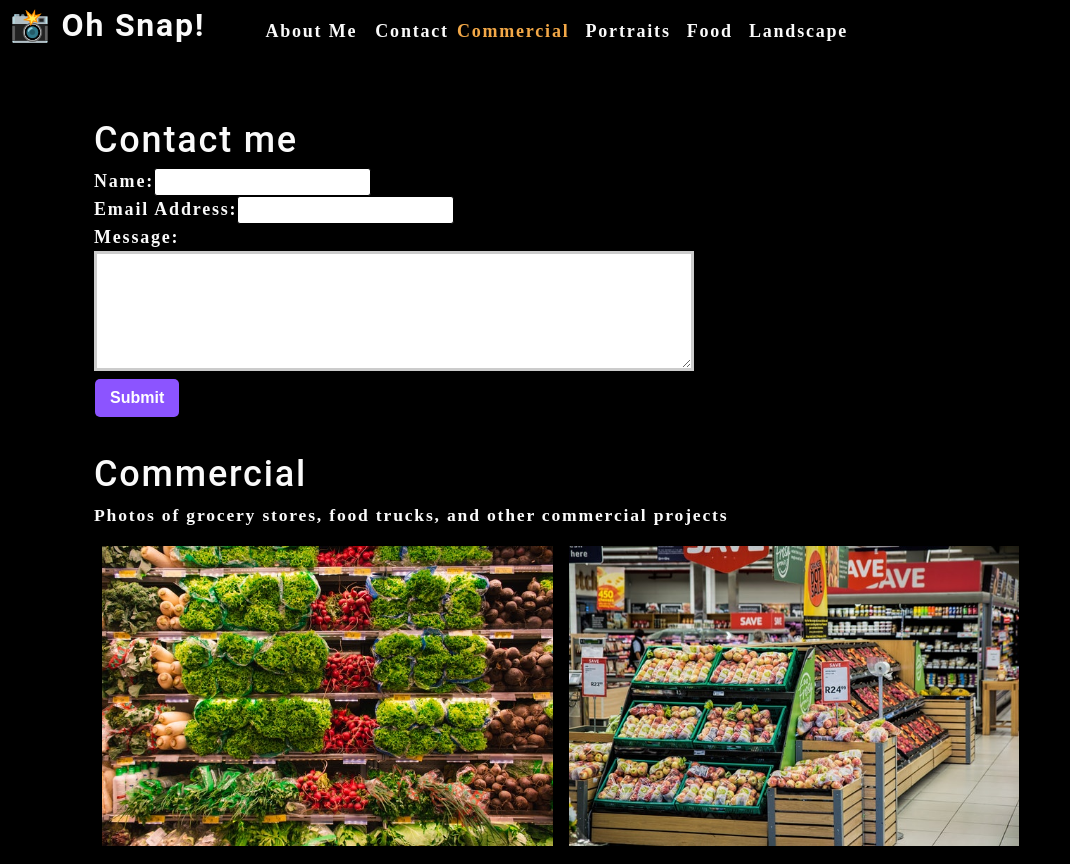
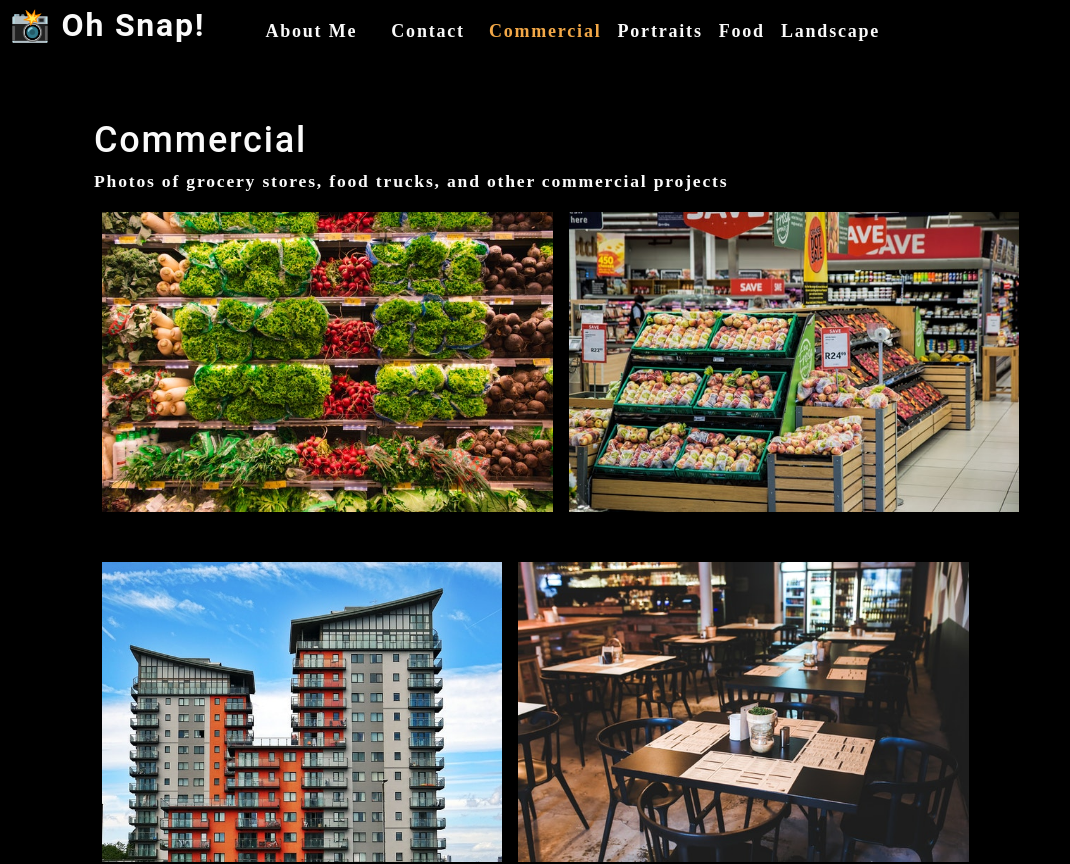
Before and after one commit to JHall-Webway/photo-port, a React (Create React App) app: page / in a window 1280 px wide. Shown: the top 864 px of the page, without its empty margins (0-1070 px from the left). Built offline with nearby package versions, Linux system fonts and the light colour scheme.

Commit message:
add conditional statements

```diff
--- a/src/App.js
+++ b/src/App.js
@@ -19,7 +19,7 @@
       description: "Fields, farmhouses, waterfalls, and the beauty of nature",
     }
   ])
-
+  const [contactSelected, setContactSelected] = useState(false);
   const [currentCategory, setCurrentCategory] = useState(categories[0]);
   return (
     <div>
@@ -27,11 +27,18 @@
         categories={categories}
         setCurrentCategory={setCurrentCategory}
         currentCategory={currentCategory}
+        contactSelected={contactSelected}
+        setContactSelected={setContactSelected}
       />
       <main>
+        {!contactSelected ? (
+          <>
+            <Gallery currentCategory={currentCategory}></Gallery>
+            <About></About>
+          </>
+        ) : (
           <ContactForm />
-          <Gallery currentCategory={currentCategory} />
-          <About />
+        )}
       </main>
     </div>
   );
--- a/src/components/Contact/index.js
+++ b/src/components/Contact/index.js
@@ -1,16 +1,34 @@
 import { useState } from 'react';
+import { validateEmail } from '../../utils/helpers';
 
 export default function ContactForm() {
 
     const [formState, setFormState] = useState({ name: '', email: '', message: '' });
-
     const { name, email, message } = formState;
+    const [errorMessage, setErrorMessage] = useState('');
 
     function handleChange(e) {
-        setFormState({ ...formState, [e.target.name]: e.target.value })
+        if (e.target.name === 'email') {
+            const isValid = validateEmail(e.target.value)
+            if (!isValid) {
+                setErrorMessage('Your email address is invalid');
+            } else {
+                setErrorMessage('');
+            }
+        } else {
+            if (!e.target.value.length) {
+                setErrorMessage(`${e.target.name} is required.`);
+            } else {
+                setErrorMessage('');
+            }
+        }
+
+        if (!errorMessage) {
+            setFormState({ ...formState, [e.target.name]: e.target.value });
+        }
     };
 
-    function handleSubmit (e) {
+    function handleSubmit(e) {
         e.preventDefault();
         console.log(formState);
     }
@@ -21,16 +39,21 @@
             <form id="contact-form" onSubmit={handleSubmit}>
                 <div>
                     <label htmlFor="name">Name:</label>
-                    <input type="text"defaultValue={name} onChange={handleChange} name="name" />
+                    <input type="text" name="name" defaultValue={name} onBlur={handleChange} />
                 </div>
                 <div>
                     <label htmlFor="email">Email Address:</label>
-                    <input type="email" defaultValue={email} onChange={handleChange}  name="email"/>
+                    <input type="email" name="email" defaultValue={email} onBlur={handleChange} />
                 </div>
                 <div>
                     <label htmlFor="message">Message:</label>
-                    <textarea name="message" defaultValue={message} onChange={handleChange} rows="5" />
+                    <textarea name="message" defaultValue={message} onBlur={handleChange} rows="5" />
                 </div>
+                {errorMessage && (
+                    <div className="error-text">
+                        <p>{errorMessage}</p>
+                    </div>
+                )}
                 <button type="submit">Submit</button>
             </form>
         </section>
--- a/src/components/Nav/index.js
+++ b/src/components/Nav/index.js
@@ -5,7 +5,9 @@
     const {
         categories,
         setCurrentCategory,
-        currentCategory
+        currentCategory,
+        contactSelected,
+        setContactSelected
     } = props;
     useEffect(() => {
         document.title = capitalizeFirstLetter(currentCategory.name);
@@ -24,20 +26,22 @@
             <nav>
                 <ul className="flex-row">
                     <li className="mx-2">
-                        <a data-testid="about" href="#about">
+                        <a data-testid="about" href="#about" onClick={() => setContactSelected(false)}>
                             About Me
                         </a>
                     </li>
-                    <li>
-                        <span>Contact</span>
+                    <li className={`mx-2 ${contactSelected && 'navActive'}`}>
+                        <span onClick={() => setContactSelected(true)}>Contact</span>
                     </li>
                     {categories.map((category) => (
                         <li
-                            className={`mx-1 ${ currentCategory.name === category.name && 'navActive'
+                            className={`mx-1 ${
+                                currentCategory.name === category.name && !contactSelected && 'navActive'
                             }`} key={category.name}
                         >
                             <span onClick={() => {
-                                setCurrentCategory(category)
+                                setCurrentCategory(category);
+                                setContactSelected(false);
                             }}
                             >
                                 {capitalizeFirstLetter(category.name)}
```
Lines whose indentation alone changed are shown as unchanged.
